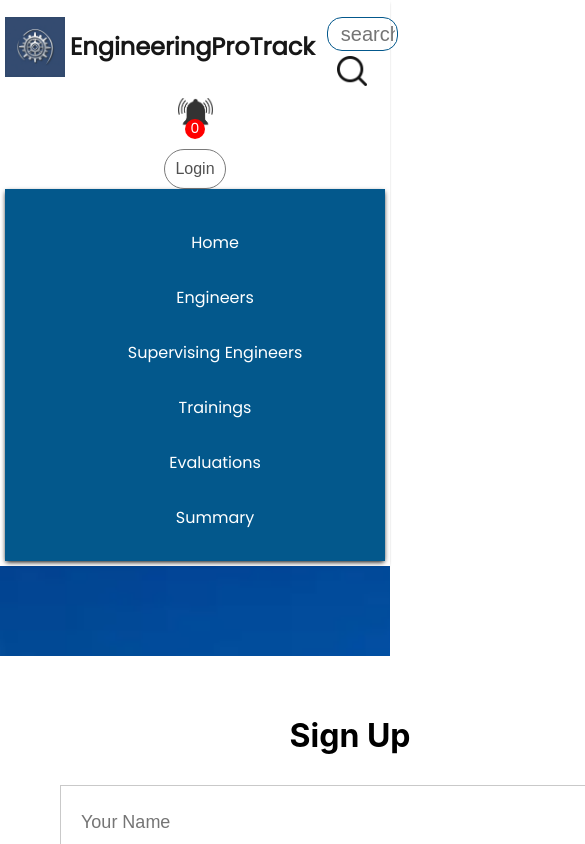
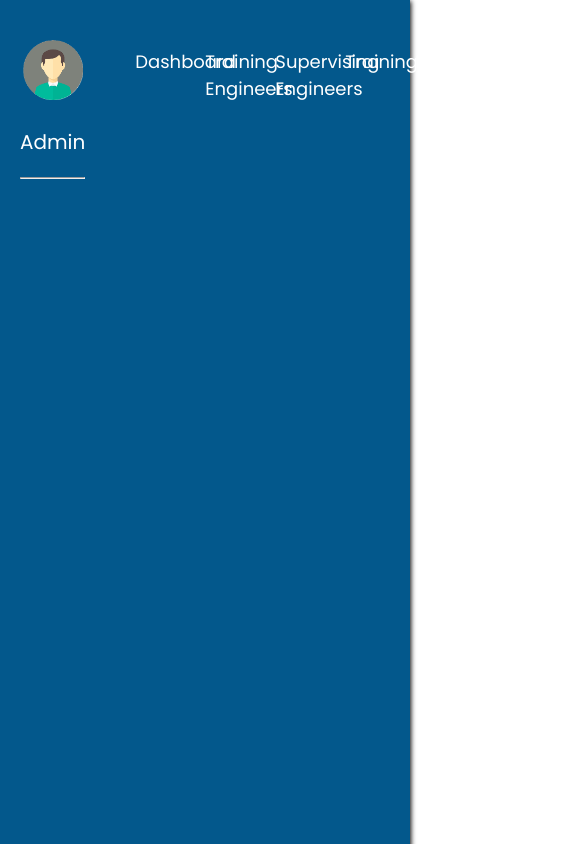
Before and after one commit to NethmaaJay26/Eng_Tracking_FrontEnd, a React (Create React App) app: page /loginsignin in a window 390 px wide. Shown: the top 844 px of the page, 585 px wide, since content can reach past the window. Built offline with nearby package versions, Linux system fonts and the light colour scheme.

Commit message:
hr dashboard changed

```diff
--- a/src/Components/Footer/Footer.css
+++ b/src/Components/Footer/Footer.css
@@ -1,6 +1,6 @@
 .footer-container {
-    background-color: #0477bf; /* Dark background color */
-    color: white; /* Text color */
+    background-color: #0477bf;
+    color: white;
     padding: 20px;
     display: flex;
     flex-direction: column;
@@ -15,14 +15,14 @@
     margin-bottom: 20px;
 }
 
-/* Header section containing the title and feedback form */
+
 .footer-header h1 {
     font-size: 2em;
     margin: 0;
 }
 
 .footer-header h1 span {
-    color: #ffc247; /* Highlight color for 'Engineering' */
+    color: #ffc247;
 }
 
 .feedback {
@@ -47,9 +47,9 @@
     cursor: pointer;
 }
 
-/* Define the background color on hover */
+
 .feedback button:hover {
-    background-color: black; /* Change this color to your desired hover color */
+    background-color: black;
 }
 
 .footer-content {
@@ -57,9 +57,9 @@
     justify-content: space-around;
     width: 100%;
     max-width: 1000px;
-    margin-top: 20px; /* Ensure there's space between header and content */
-    gap: 100px; /* Add space between the sections */
-    margin-top: 20px; /* Ensure there's space between header and content */
+    margin-top: 20px;
+    gap: 100px;
+    margin-top: 20px;
 }
 
 .footer-section {
--- a/src/Components/Navbar/Navbar.css
+++ b/src/Components/Navbar/Navbar.css
@@ -1,203 +1,91 @@
-.navbar {
+.sidebar {
   display: flex;
   flex-direction: column;
-    justify-content: space-around;
-    padding: 10px;
-    box-shadow: 0 1px 3px -2px black;
+  justify-content: space-between;
+  padding: 20px;
+  width: 250px;
+  height: 100vh;
+  position: fixed;
+  top: 0;
+  left: 0;
+  background-color: #03588C;
+  box-shadow: 2px 0 5px -1px black;
   font-family: 'Poppins';
+  color: white;
 }
 
-.navbar-upper-layer {
-    display: flex;
-    justify-content: space-between;
+.sidebar-icon {
+  display: table-column;
+  margin-left: 10px;
+  margin-bottom: 30px;
+  margin-top: 30px;
 }
 
-.nav-logo {
-    display: flex;
-    align-items: center;
-    gap: 10px;
-}
-
-.nav-logo img {
+.sidebar-icon img {
   width: 60px;
 }
 
-.nav-logo p {
-    color: #171717;
-    font-size: 35px;
-    font-weight: 600;
+.sidebar-icon p {
+  font-size: 20px;
+  font-weight:80;
 }
 
-.nav-menu {
+.sidebar-menu {
   display: flex;
-    align-items: center;
+  flex-direction: column;
   list-style: none;
-    gap: 100px;
-    color: #626262;
+  gap: 20px;
   font-size: 18px;
   font-weight: 500;
 }
 
-.nav-menu hr {
-    border: none;
-    width: 80%;
-    height: 3px;
-    border-radius: 10px;
-    background: #ff4141;
+.sidebar-menu li {
+  display: flex;
+  align-items: center;
+  gap: 10px;
+  cursor: pointer;
+  margin-right: 30px;
+  padding: 10px;
+  border-radius: 8px;
+  transition: background 0.3s;
 }
 
-.nav-login-cart {
-    display: flex;
-    align-items: center;
-    gap: 35px;
+.sidebar-menu li:hover {
+  background-color: #F2A922;
 }
 
-.nav-login-cart button {
-    width: 157px;
-    height: 30px;
-    outline: none;
-    border: 1px solid #7a7a7a;
-    border-radius: 20px;
-    color: #515151;
-    font-size: 18px;
-    font-weight: 500;
-    background-color: white;
-    cursor: pointer;
-}
-
-.nav-login-cart button:active {
-    background: #f3f3f3;
-}
-
-.nav-cart-count {
-    width: 20px;
-    height: 20px;
-    display: flex;
-    justify-content: center;
-    align-items: center;
-    margin-top: -35px;
-    margin-left: -55px;
-    border-radius: 11px;
-    font-size: 14px;
-    background: red;
-    color: white;
-}
-
-.nav-login-cart-bell {
-    width: 35px;
-}
-
-.nav-menu li {
-    display: flex;
-    flex-direction: column;
-    align-items: center;
-    justify-content: center;
-    gap: 3px;
-    cursor: pointer;
-    margin-left: 80px;
-    color: white;
-    padding: 5px;
-    border-radius: 8px;
-    margin-top: 0;
-}
-
-.nav-menu li:hover{
-    transform: scale(1.05);
-    transition: 0.6s;
+.sidebar-menu a {
+  text-decoration: none;
+  color: inherit;
+  width: 10px;
 }
 
 
+@media (max-width: 800px) {
+  .sidebar {
+      width: 100%;
+      height: auto;
+      position: relative;
+      flex-direction: row;
+      justify-content: space-between;
+      padding: 10px;
+  }
 
-.navbar-searchbox {
-    display: flex;
-    align-items: center;
-    justify-content: center;
+  .sidebar-logo {
+      margin-bottom: 0;
+  }
+
+  .sidebar-menu {
+      flex-direction: row;
       gap: 10px;
   }
 
-.navbar-searchbox img {
-    width: 30px;
-}
-
-.navbar-searchbox input {
-    background: transparent;
-    height: 30px;
-    width: 200px;
-    border-radius: 15px;
-    border: 1px solid #03588C;
-    font-size: 20px;
-    font-weight: 500;
-    margin-left: 20px;
-}
-
-.nav-menu-container {
-    background-color: #03588C;
-    justify-content: center;
-    align-items: center;
-    box-shadow: 0 2px 5px -1px black;
-    height: 65px;
-
-}
-@media (max-width: 800px) {
-    .navbar {
-      padding: 5px;
-    }
-
-    .navbar-upper-layer {
+  .sidebar-menu li {
       flex-direction: column;
       align-items: center;
-    }
-
-    .nav-logo {
-      gap: 5px;
-    }
-
-    .nav-logo p {
-      font-size: 24px;
-    }
-
-    .nav-menu {
-      flex-direction: column;
-      gap: 10px;
-      font-size: 16px;
-    }
-
-    .nav-menu li {
+      gap: 3px;
       margin-left: 0;
       margin-top: 10px;
   }
 
-    .nav-login-cart {
-      flex-direction: column;
-      gap: 10px;
-      margin-top: 10px;
 }
-
-    .nav-login-cart button {
-      width: auto;
-      height: auto;
-      padding: 10px;
-      font-size: 16px;
-    }
-
-    .nav-cart-count {
-      margin-top: -20px;
-      margin-left: 0;
-    }
-
-    .navbar-searchbox {
-      flex-direction: column;
-      gap: 5px;
-      margin-top: 10px;
-    }
-
-    .navbar-searchbox input {
-      width: 100%;
-    }
-
-    .nav-menu-container {
-      flex-direction: column;
-      height: auto;
-      padding: 10px;
-    }
-  }
--- a/src/Components/Navbar/Navbar.jsx
+++ b/src/Components/Navbar/Navbar.jsx
@@ -1,47 +1,36 @@
 import React, { useState } from 'react';
 import { Link, useNavigate } from 'react-router-dom';
 import './Navbar.css';
-import logo from '../Assets/logo.png';
+import logo from '../Assets/icon.png';
 import bell_icon from '../Assets/bell_icon.png';
-import search_icon from '../Assets/search_icon.png';
 
 
-export default function Navbar() {
+export default function Sidebar() {
   const [selectedItem, setSelectedItem] = useState(null);
-  const navigate = useNavigate(); // Hook for programmatic navigation
+  const navigate = useNavigate();
 
   const handleItemClick = (item) => {
     setSelectedItem(item);
   };
 
   const navItems = [
-    { name: 'Home', path: '/' },
-    { name: 'Engineers', path: '/engineers' },
+    { name: 'Dashboard', path: '/' },
+    { name: 'Training Engineers', path: '/engineers' },
     { name: 'Supervising Engineers', path: '/supervisingengineers' },
     { name: 'Trainings', path: '/trainings' },
     { name: 'Evaluations', path: '/evaluations' },
-    { name: 'Summary', path: '/summary' },
+    { name: 'Reports', path: '/summary' },
   ];
 
   return (
-    <div className='navbar'>
-      <div className='navbar-upper-layer'>
-        <div className="nav-logo">
-          <img src={logo} alt="logo" />
-          <p>EngineeringProTrack</p>
-          <div className="navbar-searchbox">
-            <input type="text" placeholder='  search' />
-            <img src={search_icon} alt="search icon" />
+    <div className='sidebar'>
+      <div className="sidebar-icon">
+        <img src={logo} alt="icon" />
+        <p>Admin</p>
+        <hr />
       </div>
-        </div>
-        <div className="nav-login-cart">
-          <img className='nav-login-cart-bell' src={bell_icon} alt="bell icon" />
-          <div className="nav-cart-count">0</div>
-          <button onClick={() => navigate('/loginsignin')}>Login</button> {/* Navigate to login page */}
-        </div>
-      </div>
-      <div className='nav-menu-container'>
-        <ul className="nav-menu">
+
+      <ul className="sidebar-menu">
         {navItems.map((item, index) => (
           <li
             key={index}
@@ -54,6 +43,10 @@ export default function Navbar() {
           </li>
         ))}
       </ul>
+      <div className="sidebar-login-cart">
+        <img className='nav-login-cart-bell' src={bell_icon} alt="bell icon" />
+        <div className="sidebar-cart-count">0</div>
+        <button onClick={() => navigate('/loginsignin')}>Login</button>
       </div>
     </div>
   );
```
Also changed, not shown: src/Components/TopBar/Topbar.jsx (added, +7 -0 lines), src/Components/Assets/icon.png (added), src/Components/TopBar/Topbar.css (added). Lines whose indentation alone changed are shown as unchanged.
